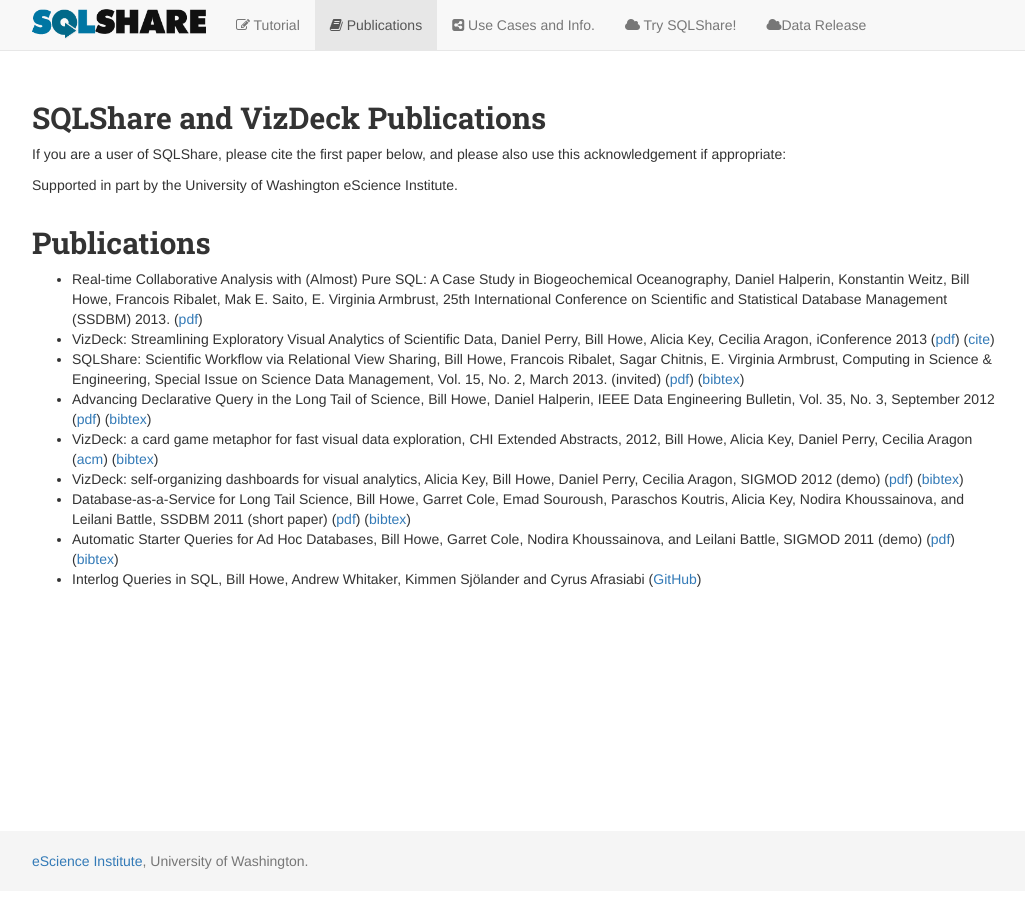
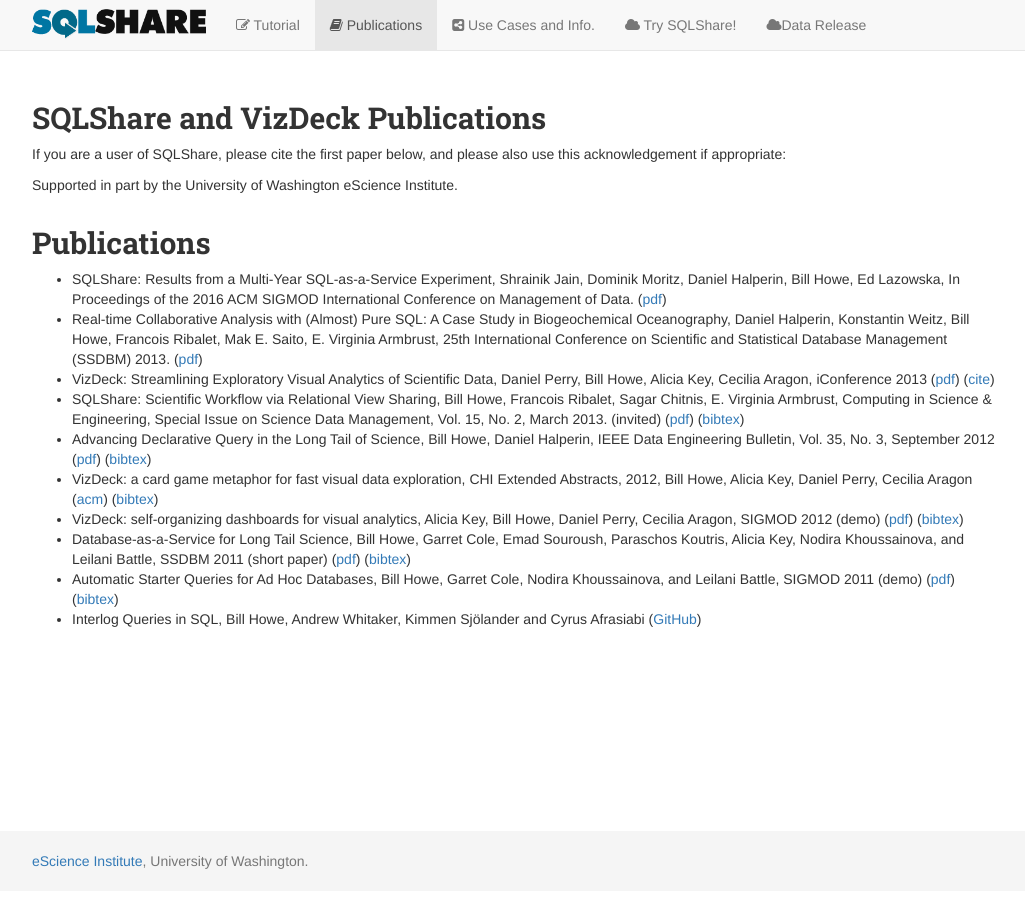
Before and after one commit to uwescience/sqlshare, a Jekyll site: the page built from publications.markdown, in a window 1280 px wide. Shown: the whole page, without its empty margins (123-1148 px from the left). Built offline with Jekyll 4.4.1, drawn with Linux system fonts in a browser that asks for light colours; nearby versions of some CDN libraries; Markdown is read by kramdown in place of the engine named in the settings.

Commit message:
Adding publication.

```diff
--- a/publications.markdown
+++ b/publications.markdown
@@ -12,7 +12,7 @@
 Supported in part by the University of Washington eScience Institute.
 
 ## Publications
-
+* SQLShare: Results from a Multi-Year SQL-as-a-Service Experiment, Shrainik Jain, Dominik Moritz, Daniel Halperin, Bill Howe, Ed Lazowska, In Proceedings of the 2016 ACM SIGMOD International Conference on Management of Data. ([pdf](https://www.dropbox.com/s/835qvwhbclfuacw/paper.pdf?dl=0))
 * Real-time Collaborative Analysis with (Almost) Pure SQL: A Case Study in Biogeochemical Oceanography, Daniel Halperin, Konstantin Weitz, Bill Howe, Francois Ribalet, Mak E. Saito, E. Virginia Armbrust, 25th International Conference on Scientific and Statistical Database Management (SSDBM) 2013. ([pdf](http://r.halper.in/paper/ssdbm_geomics_case_study))
 * VizDeck: Streamlining Exploratory Visual Analytics of Scientific Data, Daniel Perry, Bill Howe, Alicia Key, Cecilia Aragon, iConference 2013 ([pdf](https://www.ideals.illinois.edu/bitstream/handle/2142/36044/206.pdf)) ([cite](http://hdl.handle.net/2142/36044))
 * SQLShare: Scientiﬁc Workﬂow via Relational View Sharing, Bill Howe, Francois Ribalet, Sagar Chitnis, E. Virginia Armbrust, Computing in Science & Engineering, Special Issue on Science Data Management, Vol. 15, No. 2, March 2013. (invited) ([pdf](http://escience.washington.edu/sites/default/files/howe_sqlshare_cise_2013.pdf)) ([bibtex](https://scholar.google.com/scholar.bib?q=info:RsndZHbi_f0J:scholar.google.com/&output=citation&scisig=AAGBfm0AAAAAVQE197ooBANeeqaSBdQ2UALv6JmDjf1x&scisf=4&hl=en))
```
